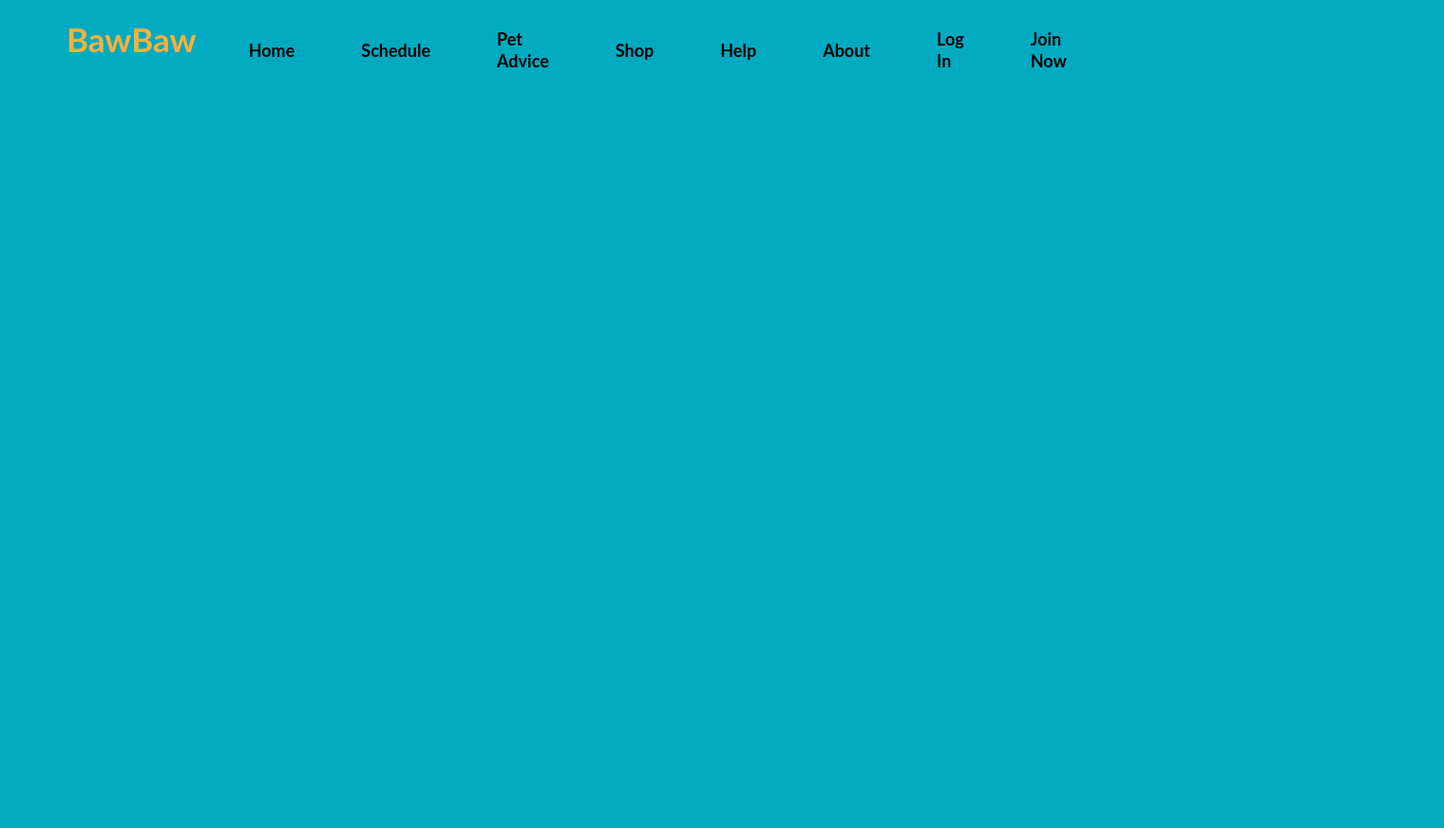
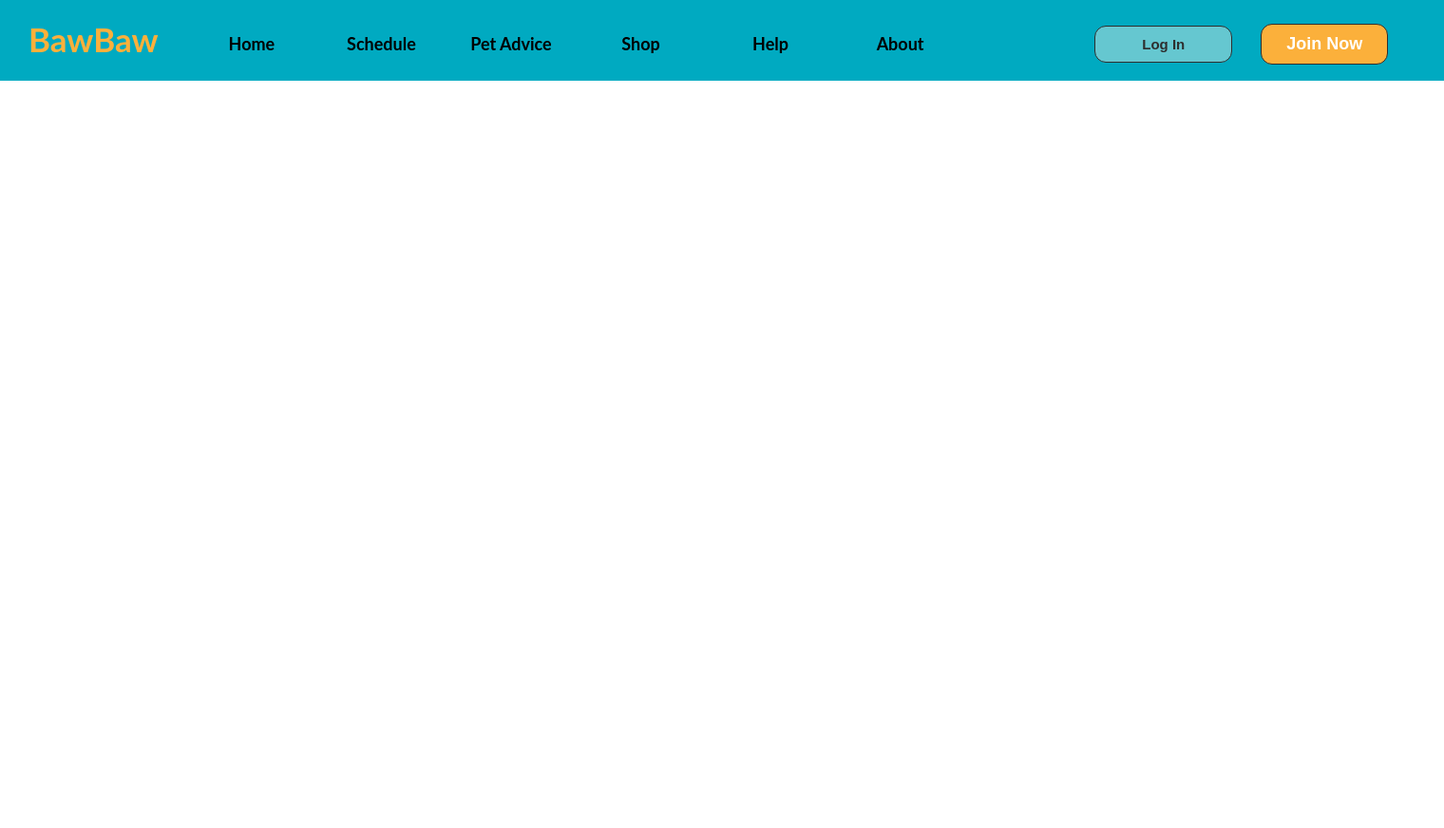
Before and after one commit to pawan-live/pet-care-system-iwt, a PHP site: page /html/Header.html in a window 1520 px wide. Shown: the whole page at 95% size. Run offline with PHP 8.4, Linux system fonts and the light colour scheme.

Commit message:
Header file

```diff
--- a/html/Header.html
+++ b/html/Header.html
@@ -12,15 +12,35 @@
             <ul>
                 <li><a href="#">Home</a></li>
                 <li><a href="#">Schedule</a></li>
-                <li><a href="#">Pet Advice</a></li>
-                <li><a href="#">Shop</a></li>
-                <li><a href="#">Help</a></li>
+                    <li class="dropdown"><a href="#">Pet Advice</a>
+                        <ul class="dropdown-content">
+                            <li><a href="">A</a></li>
+                            <li><a href="">B</a></li>
+                            <li><a href="">C</a></li>
+                        </ul>
+                    </li>
+                <li class="dropdown"><a href="#">Shop</a>
+
+                    <ul class="dropdown-content">
+                        <li><a href="">D</a></li>
+                        <li><a href="">E</a></li>
+                        <li><a href="">F</a></li>
+                    </ul>
+                </li>
+                <li class="dropdown"><a href="#">Help</a>
+
+                    <ul class="dropdown-content">
+                        <li><a href="">G</a></li>
+                        <li><a href="">H</a></li>
+                        <li><a href="">I</a></li>
+                    </ul>
+                </li>
                 <li><a href="#">About</a></li>
-                <li><a href="#">Log In</a></li>
-                <li><a href="#">Join Now</a></li>
+                <li><a href="#">  </a></li>
+                <button class="hero-btn">Log In</button>
+                <!-- <li><a href="#" id="btn">  </a></li> -->
+                <button class="main-btn">Join Now</button>
             </ul>
-
-
         </div>
     </div>
 </body>
--- a/styles/Header.css
+++ b/styles/Header.css
@@ -1,3 +1,12 @@
+:root {
+    /* colors */
+    --lightyellow: #fbb03b;
+    --darkyellow: #f8931f;
+    --lightblue: #65c7d0;
+    --darkblue: #00aac1;
+    --black: #2e2e2e;
+  }
+
 *{
     margin: 0;
     padding: 0;
@@ -7,23 +16,24 @@
     width: 100%;
     background-position: center;
     background-size: cover;
-    background-color: #00aac1;
+    background-color: white;
     height: 109vh;
     font-weight: bold;
 }
 
 .navbar{
-    /* border: 1px solid red; */
-    width: 1400px;
-    height: 75px;
+    width: auto;
+    height: 85px;
     margin: auto;
+    margin-left: 0px;;
+    background-color: #00aac1;
 }
 
 .logo{
     color: #fbb03b;
     font-size: 35px;
     font-family: "Lato", sans-serif;
-    padding-left: 10px;
+    padding-left: 30px;
     float: left;
     padding-top: 20px;
 }
@@ -35,20 +45,24 @@
 }
 
 ul{
-    /* border: 1px solid green; */
     float: left;
     display: flex;
     justify-content: center;
     align-items: center;
+    padding: 15px 30px;
 }
 
 ul li{
-    /* border: 1px solid red; */
     list-style: none;
+    text-align: center;
     padding: 0px 15px;
-    margin-left: 40px;
+    margin-left: 30px;
     margin-top: 30px;
     font-size: 18px;
+}
+
+ul ul{
+    display: flex;
 }
 
 ul li a{
@@ -60,3 +74,82 @@ ul li a{
 ul li a:hover{
     color: #fbb03b;
 }
+
+
+.menu ul li{
+    width: 115px;
+    margin: 10px;
+    padding: 10px;
+}
+
+.dropdown {
+    position: relative;
+    display: inline-block;
+  }
+
+  .dropdown-content {
+    display: none;
+    position: absolute;
+    background-color: var(--darkblue);
+    min-width: 10px;
+    box-shadow: 0px 8px 16px 0px rgba(0,0,0,0.2);
+    padding: 1px 0px;
+    z-index: 1;
+  }
+
+  .dropdown:hover .dropdown-content {
+    display: block;
+    background-color: var(--lightblue);
+  }
+
+  .main-btn{
+    width: 12%;
+    display: inline-block;
+    text-decoration: none;
+    text-align: center;
+    font-weight: bold;
+    color: white;
+    border: 1px solid var(--black);
+    padding: 10px 20px;
+    font-size: 18px;
+    margin-left: 30px;
+    background: transparent;
+    position: relative;
+    cursor: pointer;
+    border-radius: 12px;
+    background:var(--lightyellow);
+
+}
+.main-btn:hover{
+    border: 1px solid var(--black);
+    background: var(--darkyellow);
+    transition: 0.5s;
+  }
+
+  .hero-btn{
+    width: 13%;
+    display: inline-block;
+    text-decoration: none;
+    text-align: center;
+    font-weight: bold;
+    color: var(--black);
+    border: 1px solid var(--black);
+    padding: 10px 20px;
+    font-size: 15px;
+
+    background: transparent;
+    position: relative;
+    cursor: pointer;
+    border-radius: 12px;
+    background: var(--lightblue);
+  }
+
+  .hero-btn:hover{
+    border: 1px solid var(--black);
+    background: var(--darkblue);
+    transition: 0.5s;
+  }
+
+  #btn{
+    padding: 0px 5px;
+  }
```
Also changed, not shown: html/FAQ.html (added, +12 -0 lines), styles/login.css (+8 -5 lines).
